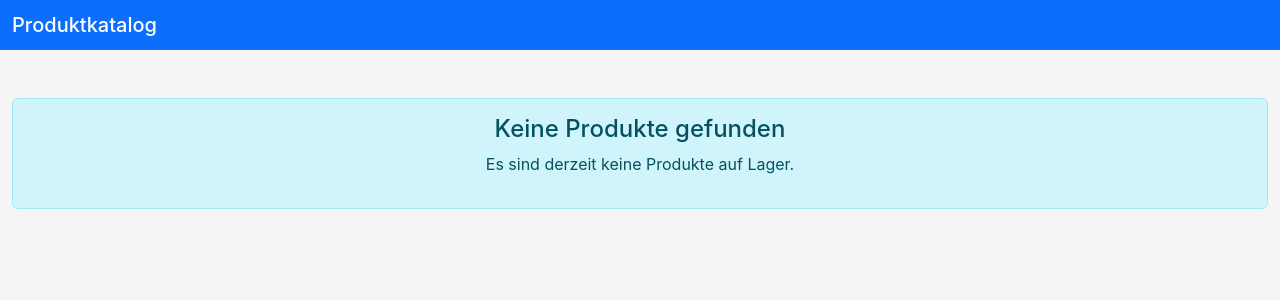
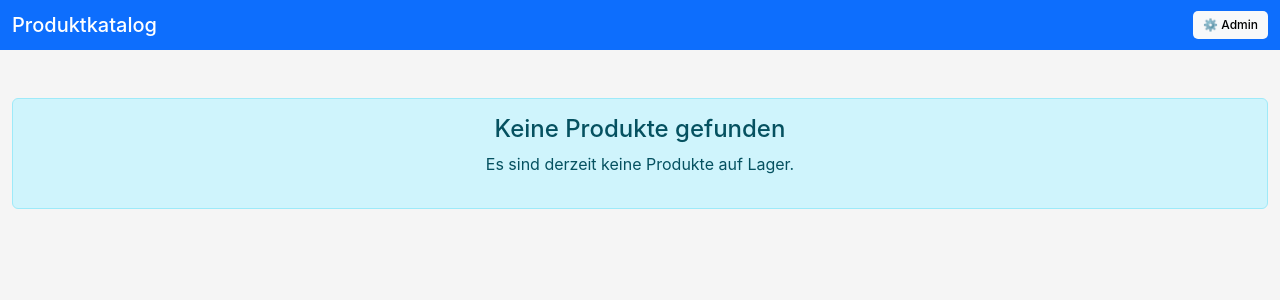
Before and after one commit to realaxl/kiosk, a Flask app: page / in a window 1280 px wide. Shown: the top 300 px of the page. Run offline with Flask 3, Linux system fonts and the light colour scheme; data that the repository does not hold is empty; parts of the project's set-up code (start-up, migrations or seed data) failed here and were passed over.

Commit message:
add: ALLOW_ADMIN flag in .env

```diff
--- a/src/app.py
+++ b/src/app.py
@@ -30,12 +30,14 @@ PORT = int(os.getenv('PORT', 5000))
 ADMIN_PASSWORD = os.getenv('ADMIN_PASSWORD')
 EVENT_NAME = os.getenv('EVENT')
 FULL_WIDTH = os.getenv('FULL_WIDTH', 'false').lower() in ('true', '1', 'yes')
+ALLOW_ADMIN = os.getenv('ALLOW_ADMIN', 'true').lower() in ('true', '1', 'yes')
 
 @app.context_processor
 def inject_config():
     """Inject configuration variables into all templates"""
     return {
-        'full_width': FULL_WIDTH
+        'full_width': FULL_WIDTH,
+        'allow_admin': ALLOW_ADMIN
     }
 
 def get_db_connection():
--- a/templates/index.html
+++ b/templates/index.html
@@ -45,6 +45,11 @@
     <nav class="navbar navbar-dark bg-primary mb-4">
         <div class="container-fluid">
             <span class="navbar-brand mb-0 h1">{% if event_name %}{{ event_name }}{% else %}Produktkatalog{% endif %}</span>
+            {% if allow_admin %}
+            <a href="/admin" class="btn btn-light btn-sm">
+                ⚙️ Admin
+            </a>
+            {% endif %}
         </div>
     </nav>
 
```
Also changed, not shown: 1 other file.
